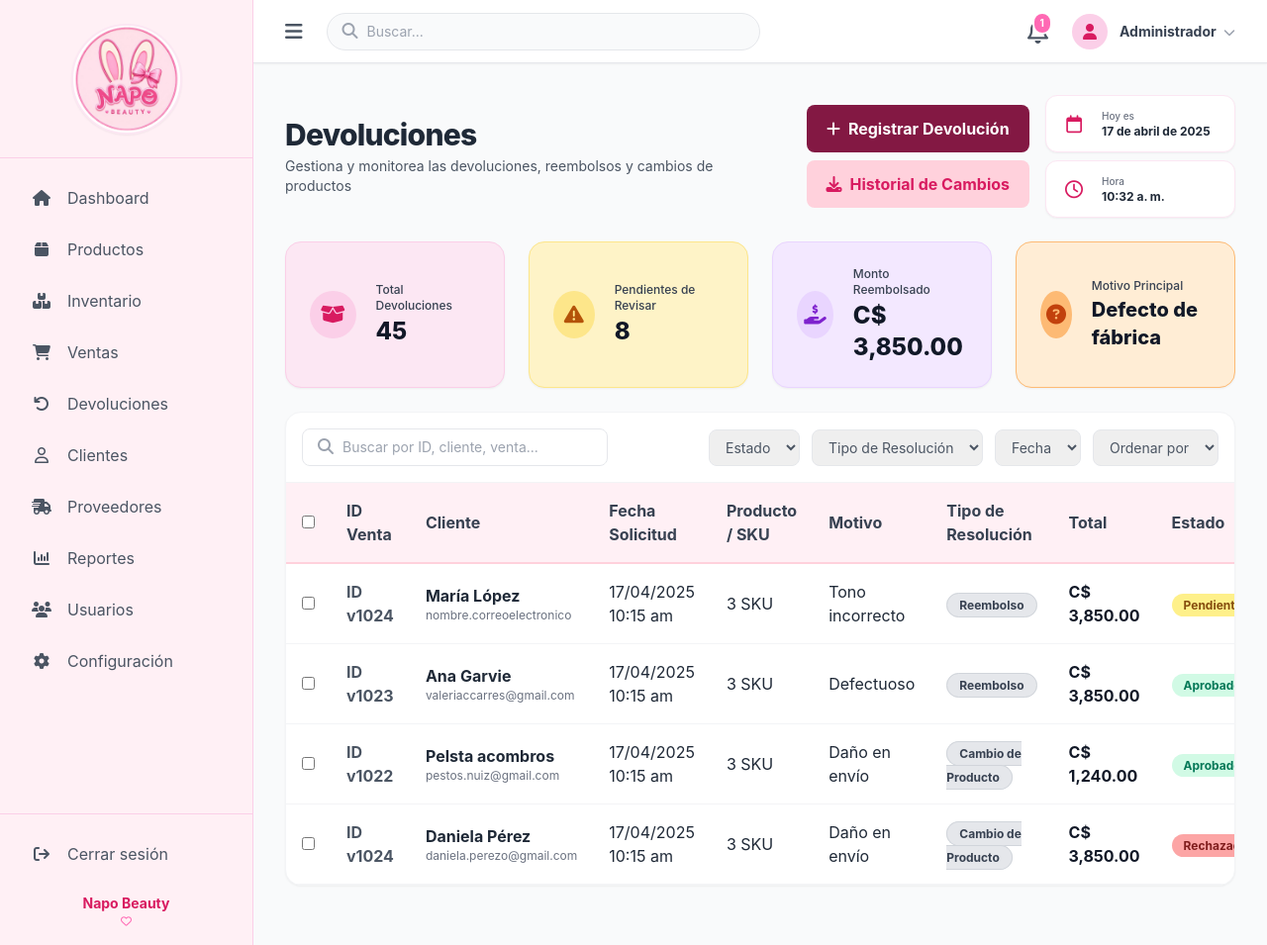
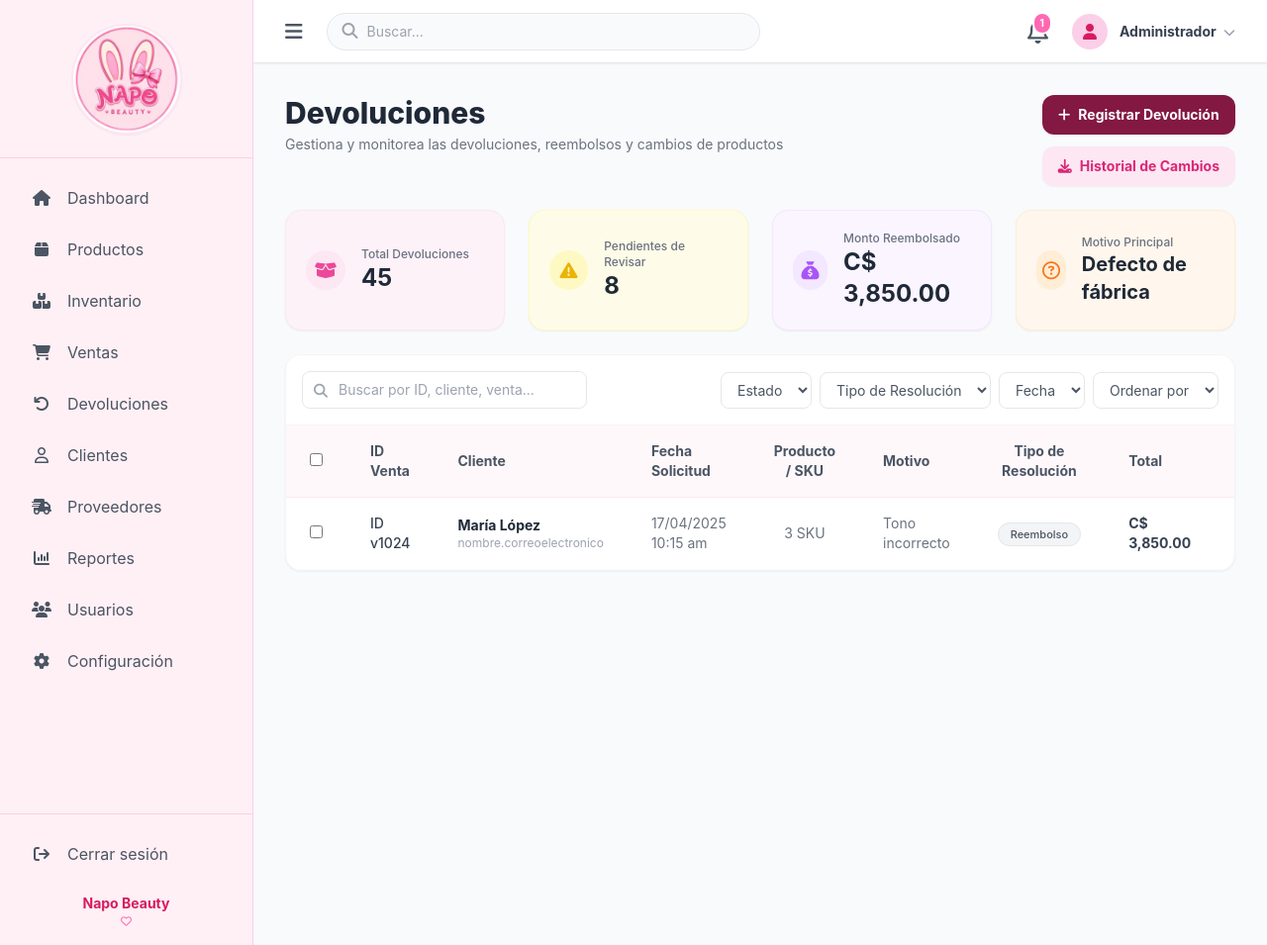
Before and after one commit to Vane8949/NapoBeauty, a Django app: page /devoluciones/ in a window 1280 px wide. Shown: the whole page at 99% size. Run offline with Django 5.2, Linux system fonts and the light colour scheme; some libraries are stand-ins or nearby versions.

Commit message:
Update index.html

```diff
--- a/templates/devoluciones/index.html
+++ b/templates/devoluciones/index.html
@@ -1,185 +1,94 @@
 {% extends 'base.html' %}
 {% load static %}
 
-{% block extra_css %}
-<!-- CSS exclusivo de Devoluciones -->
-<link rel="stylesheet" href="{% static 'css/devoluciones.css' %}">
-{% endblock %}
-
 {% block content %}
-<!-- Encabezado y Fecha -->
-<div class="flex flex-col xl:flex-row justify-between items-start xl:items-center gap-6 mb-6">
-    <div class="flex-1">
-        <h1 class="text-3xl font-extrabold text-gray-800 tracking-tight mb-1">Devoluciones</h1>
-        <p class="text-gray-600 text-sm">Gestiona y monitorea las devoluciones, reembolsos y cambios de productos</p>
+<div class="mb-6 flex justify-between items-start">
+    <div>
+        <h1 class="text-3xl font-extrabold text-gray-800">Devoluciones</h1>
+        <p class="text-gray-500 text-sm mt-1">Gestiona y monitorea las devoluciones, reembolsos y cambios de productos</p>
     </div>
-
-    <div class="flex flex-col sm:flex-row items-center gap-4">
-        <div class="flex flex-col gap-2">
-            <button class="btn-oscuro w-full justify-center"><i class="fa-solid fa-plus"></i> Registrar Devolución</button>
-            <button class="btn-secundario w-full justify-center"><i class="fa-solid fa-download"></i> Historial de Cambios</button>
-        </div>
-
-        <div class="flex flex-col gap-2">
-            <div class="bg-white rounded-xl p-3 shadow-sm border border-pink-100 flex items-center gap-3 w-48">
-                <div class="w-8 h-8 text-napo-text rounded-lg flex items-center justify-center text-lg"><i class="fa-regular fa-calendar"></i></div>
-                <div>
-                    <p class="text-[10px] text-gray-500 font-medium">Hoy es</p>
-                    <p class="text-xs font-bold text-gray-800">17 de abril de 2025</p>
-                </div>
-            </div>
-            <div class="bg-white rounded-xl p-3 shadow-sm border border-pink-100 flex items-center gap-3 w-48">
-                <div class="w-8 h-8 text-napo-text rounded-lg flex items-center justify-center text-lg"><i class="fa-regular fa-clock"></i></div>
-                <div>
-                    <p class="text-[10px] text-gray-500 font-medium">Hora</p>
-                    <p class="text-xs font-bold text-gray-800">10:32 a. m.</p>
-                </div>
-            </div>
-        </div>
+    <div class="flex flex-col gap-3">
+        <button class="bg-[#831843] hover:bg-[#9d1e51] text-white px-4 py-2.5 rounded-xl font-bold text-sm shadow-sm transition-colors flex items-center justify-center gap-2">
+            <i class="fa-solid fa-plus"></i> Registrar Devolución
+        </button>
+        <button class="bg-pink-100 text-pink-600 hover:bg-pink-200 px-4 py-2.5 rounded-xl font-bold text-sm shadow-sm transition-colors flex items-center justify-center gap-2">
+            <i class="fa-solid fa-download"></i> Historial de Cambios
+        </button>
     </div>
 </div>
 
-<!-- Tarjetas de Indicadores (KPIs) -->
-<div class="grid grid-cols-1 md:grid-cols-2 lg:grid-cols-4 gap-6 mb-6">
-    <div class="tarjeta-kpi bg-[#FCE7F3] border-[#FBCFE8]">
-        <div class="tarjeta-icono bg-[#FBCFE8] text-[#D81B60]"><i class="fa-solid fa-box-open"></i></div>
-        <div>
-            <p class="text-xs text-gray-700 font-medium mb-0.5">Total Devoluciones</p>
-            <h2 class="text-2xl font-extrabold text-gray-900">45</h2>
+<!-- KPIs -->
+<div class="grid grid-cols-1 md:grid-cols-4 gap-6 mb-6">
+    <div class="bg-pink-50 p-5 rounded-2xl shadow-sm border border-pink-100 flex items-center gap-4">
+        <div class="w-10 h-10 bg-pink-100 text-pink-500 rounded-full flex items-center justify-center text-lg"><i class="fa-solid fa-box-open"></i></div>
+        <div><p class="text-xs text-gray-500 font-medium">Total Devoluciones</p><h2 class="text-2xl font-bold text-gray-800">45</h2></div>
     </div>
+    <div class="bg-yellow-50 p-5 rounded-2xl shadow-sm border border-yellow-100 flex items-center gap-4">
+        <div class="w-10 h-10 bg-yellow-100 text-yellow-500 rounded-full flex items-center justify-center text-lg"><i class="fa-solid fa-triangle-exclamation"></i></div>
+        <div><p class="text-xs text-gray-500 font-medium">Pendientes de Revisar</p><h2 class="text-2xl font-bold text-gray-800">8</h2></div>
     </div>
-    <div class="tarjeta-kpi bg-[#FEF3C7] border-[#FDE68A]">
-        <div class="tarjeta-icono bg-[#FDE68A] text-[#B45309]"><i class="fa-solid fa-triangle-exclamation"></i></div>
-        <div>
-            <p class="text-xs text-gray-700 font-medium mb-0.5">Pendientes de Revisar</p>
-            <h2 class="text-2xl font-extrabold text-gray-900">8</h2>
+    <div class="bg-purple-50 p-5 rounded-2xl shadow-sm border border-purple-100 flex items-center gap-4">
+        <div class="w-10 h-10 bg-purple-100 text-purple-500 rounded-full flex items-center justify-center text-lg"><i class="fa-solid fa-sack-dollar"></i></div>
+        <div><p class="text-xs text-gray-500 font-medium">Monto Reembolsado</p><h2 class="text-2xl font-bold text-gray-800">C$ 3,850.00</h2></div>
     </div>
-    </div>
-    <div class="tarjeta-kpi bg-[#F3E8FF] border-[#E9D5FF]">
-        <div class="tarjeta-icono bg-[#E9D5FF] text-[#7E22CE]"><i class="fa-solid fa-hand-holding-dollar"></i></div>
-        <div>
-            <p class="text-xs text-gray-700 font-medium mb-0.5">Monto Reembolsado</p>
-            <h2 class="text-2xl font-extrabold text-gray-900">C$ 3,850.00</h2>
-        </div>
-    </div>
-    <div class="tarjeta-kpi bg-[#FFEDD5] border-[#FDBA74]">
-        <div class="tarjeta-icono bg-[#FDBA74] text-[#C2410C]"><i class="fa-solid fa-circle-question"></i></div>
-        <div>
-            <p class="text-xs text-gray-700 font-medium mb-0.5">Motivo Principal</p>
-            <h2 class="text-xl font-extrabold text-gray-900">Defecto de fábrica</h2>
-        </div>
+    <div class="bg-orange-50 p-5 rounded-2xl shadow-sm border border-orange-100 flex items-center gap-4">
+        <div class="w-10 h-10 bg-orange-100 text-orange-500 rounded-full flex items-center justify-center text-lg"><i class="fa-regular fa-circle-question"></i></div>
+        <div><p class="text-xs text-gray-500 font-medium">Motivo Principal</p><h2 class="text-xl font-bold text-gray-800">Defecto de fábrica</h2></div>
     </div>
 </div>
 
-<!-- Tabla de Devoluciones -->
+<!-- Tabla -->
 <div class="bg-white rounded-2xl shadow-sm border border-gray-100 overflow-hidden">
-
-    <!-- Filtros -->
-    <div class="p-4 border-b border-gray-100 flex flex-col lg:flex-row gap-4 items-center justify-between">
-        <div class="relative w-full lg:w-1/3">
-            <i class="fa-solid fa-magnifying-glass absolute left-4 top-2.5 text-gray-400"></i>
-            <input type="text" placeholder="Buscar por ID, cliente, venta..." class="w-full pl-10 pr-4 py-2 border border-gray-200 rounded-lg focus:outline-none focus:border-pink-300 focus:ring-1 focus:ring-pink-300 text-sm">
+    <div class="p-4 border-b border-gray-100 flex justify-between items-center bg-white">
+        <div class="relative w-72">
+            <i class="fa-solid fa-magnifying-glass absolute left-3 top-2.5 text-gray-400 text-sm"></i>
+            <input type="text" placeholder="Buscar por ID, cliente, venta..." class="w-full pl-9 pr-3 py-2 border border-gray-200 rounded-lg text-sm focus:outline-none focus:border-pink-300">
         </div>
-        <div class="w-full lg:w-auto flex flex-wrap gap-3">
-            <select class="border border-gray-200 text-gray-600 text-sm rounded-lg px-3 py-2 outline-none focus:border-pink-300">
-                <option>Estado</option>
-            </select>
-            <select class="border border-gray-200 text-gray-600 text-sm rounded-lg px-3 py-2 outline-none focus:border-pink-300">
-                <option>Tipo de Resolución</option>
-            </select>
-            <select class="border border-gray-200 text-gray-600 text-sm rounded-lg px-3 py-2 outline-none focus:border-pink-300">
-                <option>Fecha</option>
-            </select>
-            <select class="border border-gray-200 text-gray-600 text-sm rounded-lg px-3 py-2 outline-none focus:border-pink-300">
-                <option>Ordenar por</option>
-            </select>
+        <div class="flex gap-2">
+            <select class="border border-gray-200 rounded-lg px-3 py-2 text-sm text-gray-600 bg-white"><option>Estado</option></select>
+            <select class="border border-gray-200 rounded-lg px-3 py-2 text-sm text-gray-600 bg-white"><option>Tipo de Resolución</option></select>
+            <select class="border border-gray-200 rounded-lg px-3 py-2 text-sm text-gray-600 bg-white"><option>Fecha</option></select>
+            <select class="border border-gray-200 rounded-lg px-3 py-2 text-sm text-gray-600 bg-white"><option>Ordenar por</option></select>
         </div>
     </div>
-
-    <!-- Contenido de Tabla -->
-    <div class="overflow-x-auto">
-        <table class="tabla-napo">
-            <thead>
+    <table class="w-full text-left text-sm">
+        <thead class="bg-pink-50/50 text-gray-600 font-medium border-b border-pink-100">
             <tr>
-                    <th class="w-12 text-center"><input type="checkbox" class="rounded accent-pink-500"></th>
-                    <th>ID Venta</th>
-                    <th>Cliente</th>
-                    <th>Fecha Solicitud</th>
-                    <th>Producto / SKU</th>
-                    <th>Motivo</th>
-                    <th>Tipo de Resolución</th>
-                    <th>Total</th>
-                    <th>Estado</th>
-                    <th class="text-center">Acciones</th>
+                <th class="py-4 px-6 w-12"><input type="checkbox" class="rounded border-gray-300 text-pink-500 focus:ring-pink-500"></th>
+                <th class="py-4 px-6">ID Venta</th>
+                <th class="py-4 px-6">Cliente</th>
+                <th class="py-4 px-6">Fecha Solicitud</th>
+                <th class="py-4 px-6 text-center">Producto / SKU</th>
+                <th class="py-4 px-6">Motivo</th>
+                <th class="py-4 px-6 text-center">Tipo de Resolución</th>
+                <th class="py-4 px-6">Total</th>
+                <th class="py-4 px-6 text-center">Estado</th>
+                <th class="py-4 px-6 text-center">Acciones</th>
             </tr>
         </thead>
-            <tbody>
-                <tr>
-                    <td class="text-center"><input type="checkbox" class="rounded accent-pink-500"></td>
-                    <td class="font-bold text-gray-600">ID v1024</td>
-                    <td><p class="font-bold text-gray-800">María López</p><p class="text-xs text-gray-500">nombre.correoelectronico</p></td>
-                    <td>17/04/2025 10:15 am</td>
-                    <td>3 SKU</td>
-                    <td>Tono incorrecto</td>
-                    <td><span class="badge badge-resolucion">Reembolso</span></td>
-                    <td class="font-bold text-gray-900">C$ 3,850.00</td>
-                    <td><span class="badge badge-pendiente">Pendiente</span></td>
-                    <td class="text-center text-gray-400 gap-2 flex justify-center mt-2">
-                        <button class="hover:text-napo-primary"><i class="fa-solid fa-pen"></i></button>
-                        <button class="hover:text-napo-primary"><i class="fa-regular fa-eye"></i></button>
-                        <button class="hover:text-red-500"><i class="fa-regular fa-trash-can"></i></button>
+        <tbody class="text-gray-700">
+            <!-- Fila de ejemplo (repite para las demás adaptando el contenido) -->
+            <tr class="border-b border-gray-50 hover:bg-gray-50 transition">
+                <td class="py-4 px-6"><input type="checkbox" class="rounded border-gray-300 text-pink-500 focus:ring-pink-500"></td>
+                <td class="py-4 px-6 font-medium">ID v1024</td>
+                <td class="py-4 px-6">
+                    <p class="font-bold text-gray-800">María López</p>
+                    <p class="text-xs text-gray-400">nombre.correoelectronico</p>
                 </td>
-                </tr>
-                <tr>
-                    <td class="text-center"><input type="checkbox" class="rounded accent-pink-500"></td>
-                    <td class="font-bold text-gray-600">ID v1023</td>
-                    <td><p class="font-bold text-gray-800">Ana Garvie</p><p class="text-xs text-gray-500">valeriaccarres@gmail.com</p></td>
-                    <td>17/04/2025 10:15 am</td>
-                    <td>3 SKU</td>
-                    <td>Defectuoso</td>
-                    <td><span class="badge badge-resolucion">Reembolso</span></td>
-                    <td class="font-bold text-gray-900">C$ 3,850.00</td>
-                    <td><span class="badge badge-exito">Aprobado</span></td>
-                    <td class="text-center text-gray-400 gap-2 flex justify-center mt-2">
-                        <button class="hover:text-napo-primary"><i class="fa-solid fa-pen"></i></button>
-                        <button class="hover:text-napo-primary"><i class="fa-regular fa-eye"></i></button>
-                        <button class="hover:text-red-500"><i class="fa-regular fa-trash-can"></i></button>
-                    </td>
-                </tr>
-                <tr>
-                    <td class="text-center"><input type="checkbox" class="rounded accent-pink-500"></td>
-                    <td class="font-bold text-gray-600">ID v1022</td>
-                    <td><p class="font-bold text-gray-800">Pelsta acombros</p><p class="text-xs text-gray-500">pestos.nuiz@gmail.com</p></td>
-                    <td>17/04/2025 10:15 am</td>
-                    <td>3 SKU</td>
-                    <td>Daño en envío</td>
-                    <td><span class="badge badge-resolucion">Cambio de Producto</span></td>
-                    <td class="font-bold text-gray-900">C$ 1,240.00</td>
-                    <td><span class="badge badge-exito">Aprobado</span></td>
-                    <td class="text-center text-gray-400 gap-2 flex justify-center mt-2">
-                        <button class="hover:text-napo-primary"><i class="fa-solid fa-pen"></i></button>
-                        <button class="hover:text-napo-primary"><i class="fa-regular fa-eye"></i></button>
-                        <button class="hover:text-red-500"><i class="fa-regular fa-trash-can"></i></button>
-                    </td>
-                </tr>
-                <tr>
-                    <td class="text-center"><input type="checkbox" class="rounded accent-pink-500"></td>
-                    <td class="font-bold text-gray-600">ID v1024</td>
-                    <td><p class="font-bold text-gray-800">Daniela Pérez</p><p class="text-xs text-gray-500">daniela.perezo@gmail.com</p></td>
-                    <td>17/04/2025 10:15 am</td>
-                    <td>3 SKU</td>
-                    <td>Daño en envío</td>
-                    <td><span class="badge badge-resolucion">Cambio de Producto</span></td>
-                    <td class="font-bold text-gray-900">C$ 3,850.00</td>
-                    <td><span class="badge badge-rechazado">Rechazado</span></td>
-                    <td class="text-center text-gray-400 gap-2 flex justify-center mt-2">
-                        <button class="hover:text-napo-primary"><i class="fa-solid fa-pen"></i></button>
-                        <button class="hover:text-napo-primary"><i class="fa-regular fa-eye"></i></button>
-                        <button class="hover:text-red-500"><i class="fa-regular fa-trash-can"></i></button>
+                <td class="py-4 px-6 text-gray-500">17/04/2025 10:15 am</td>
+                <td class="py-4 px-6 text-center text-gray-500">3 SKU</td>
+                <td class="py-4 px-6 text-gray-500">Tono incorrecto</td>
+                <td class="py-4 px-6 text-center"><span class="bg-gray-100 text-gray-600 text-[11px] px-3 py-1 rounded-full font-medium border border-gray-200">Reembolso</span></td>
+                <td class="py-4 px-6 font-bold">C$ 3,850.00</td>
+                <td class="py-4 px-6 text-center"><span class="bg-yellow-100 text-yellow-600 text-[11px] px-3 py-1 rounded-full font-bold">Pendiente</span></td>
+
+                <!-- COLUMNA ACCIONES CORREGIDA -->
+                <td class="py-4 px-6 text-center whitespace-nowrap">
+                    <button class="text-gray-400 hover:text-pink-500 transition mx-1" title="Ver detalles"><i class="fa-regular fa-eye"></i></button>
+                    <button class="text-gray-400 hover:text-blue-500 transition mx-1" title="Editar"><i class="fa-solid fa-pen"></i></button>
                 </td>
             </tr>
         </tbody>
     </table>
 </div>
-</div>
 {% endblock %}
```
Lines whose indentation alone changed are shown as unchanged.
